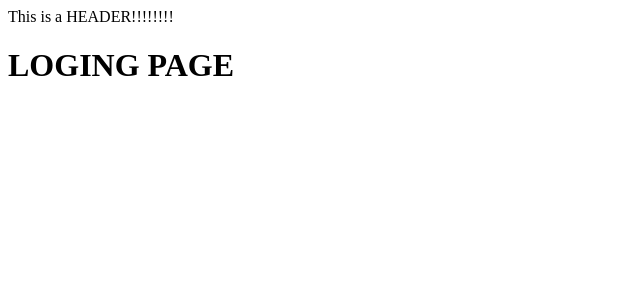
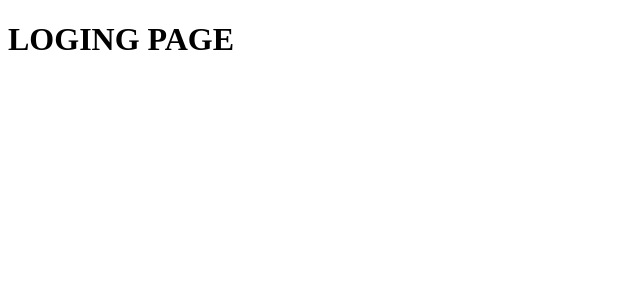
Before and after one commit to PhilipRurka/The-Big-Reveal, a Next.js app: page /login in a window 1280 px wide. Shown: the top 300 px of the page, without its empty margins (0-640 px from the left). Built offline with nearby package versions, Linux system fonts and the light colour scheme.

Commit message:
Progress on the Header

```diff
--- a/pages/_app.tsx
+++ b/pages/_app.tsx
@@ -1,5 +1,6 @@
 import { ApolloProvider } from "@apollo/client";
 import type { AppProps } from "next/app";
+import { FC } from "react";
 import client from "../apollo-client";
 import Head from "../src/components/head";
 import Header from "../src/components/header";
@@ -7,10 +8,13 @@ import type { CountriesType } from "./index"
 
 type ComponentProps = CountriesType
 
-const MyApp = ({ Component, pageProps }: AppProps<ComponentProps>) => (
+const MyApp: FC<AppProps<ComponentProps>> = ({
+  Component,
+  pageProps
+}) => (
   <ApolloProvider client={client}>
     <Head />
-    <Header />
+    <Header componentName={Component.name} />
     <Component {...pageProps} />
   </ApolloProvider>
 )
--- a/src/components/header/Header.container.tsx
+++ b/src/components/header/Header.container.tsx
@@ -1,9 +1,16 @@
+import { FC } from "react"
 import Header from "./Header"
 
-const HeaderContainer = () => {
+export type HeaderType = {
+  componentName: string
+}
+
+const HeaderContainer: FC<HeaderType> = ({
+  componentName
+}) => {
 
   return (
-    <Header />
+    <Header componentName={componentName} />
   )
 }
 
--- a/src/components/header/Header.styled.ts
+++ b/src/components/header/Header.styled.ts
@@ -1,3 +1,11 @@
 import styled from 'styled-components'
 
 export const HeaderWrapper = styled.header``
+
+export const HeaderContainer = styled.header``
+
+export const GoaldenLogoWrapper = styled.header``
+
+export const GoaldenLogo = styled.header``
+
+export const PageList = styled.header``
--- a/src/components/header/Header.tsx
+++ b/src/components/header/Header.tsx
@@ -1,10 +1,25 @@
-import { HeaderWrapper } from "./Header.styled"
+import { FC } from "react"
+import { HeaderType } from "./Header.container"
+import {
+  GoaldenLogo,
+  GoaldenLogoWrapper,
+  HeaderContainer,
+  HeaderWrapper,
+  PageList
+} from "./Header.styled"
 
-const Header = () => {
+const Header: FC<HeaderType> = ({ componentName }) => {
 
   return (
     <HeaderWrapper>
-      This is a HEADER!!!!!!!!
+      <HeaderContainer>
+        <GoaldenLogoWrapper>
+          <GoaldenLogo />
+        </GoaldenLogoWrapper>
+        <PageList>
+
+        </PageList>
+      </HeaderContainer>
     </HeaderWrapper>
   )
 }
```
Also changed, not shown: src/lib/navigation.ts (added, +10 -0 lines).
